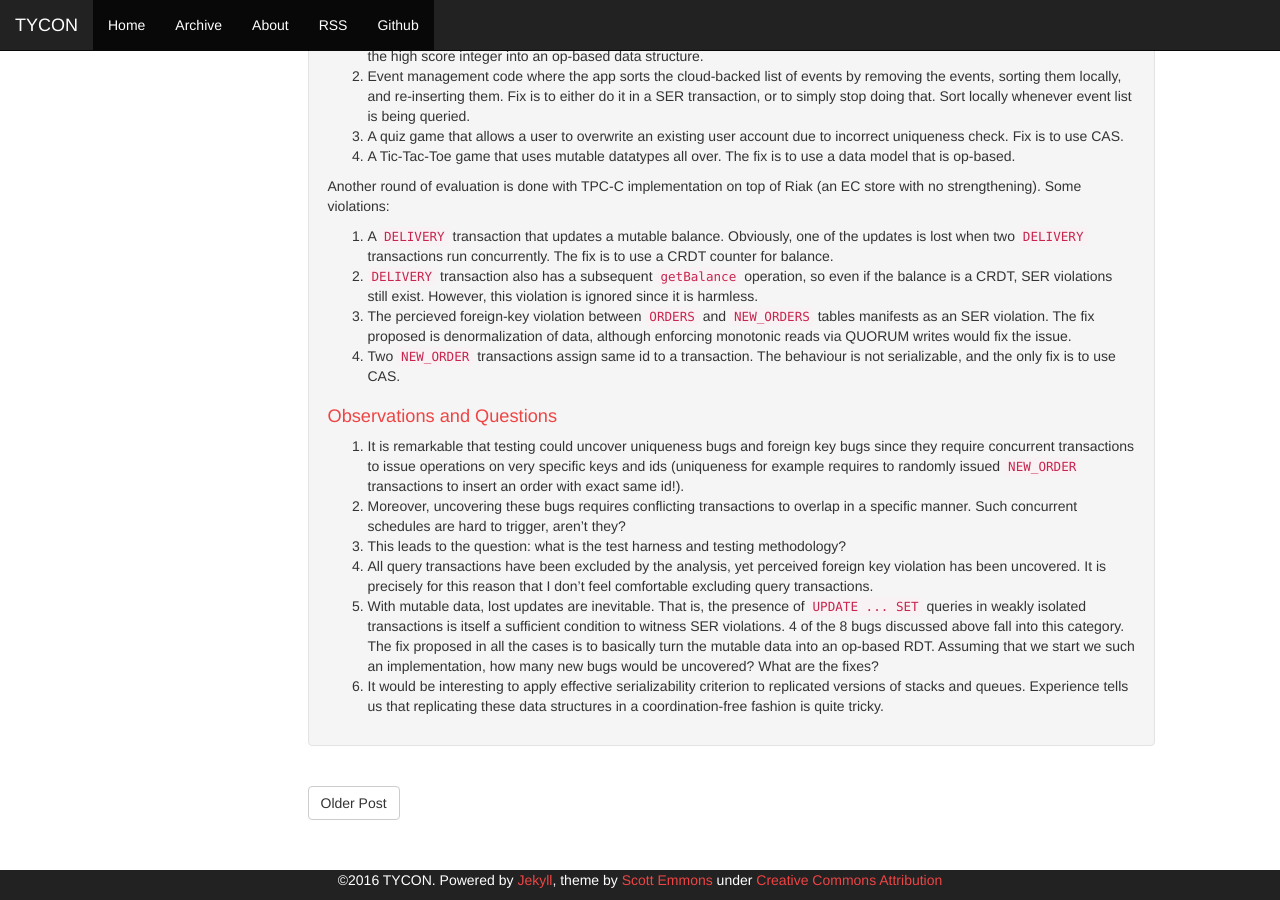
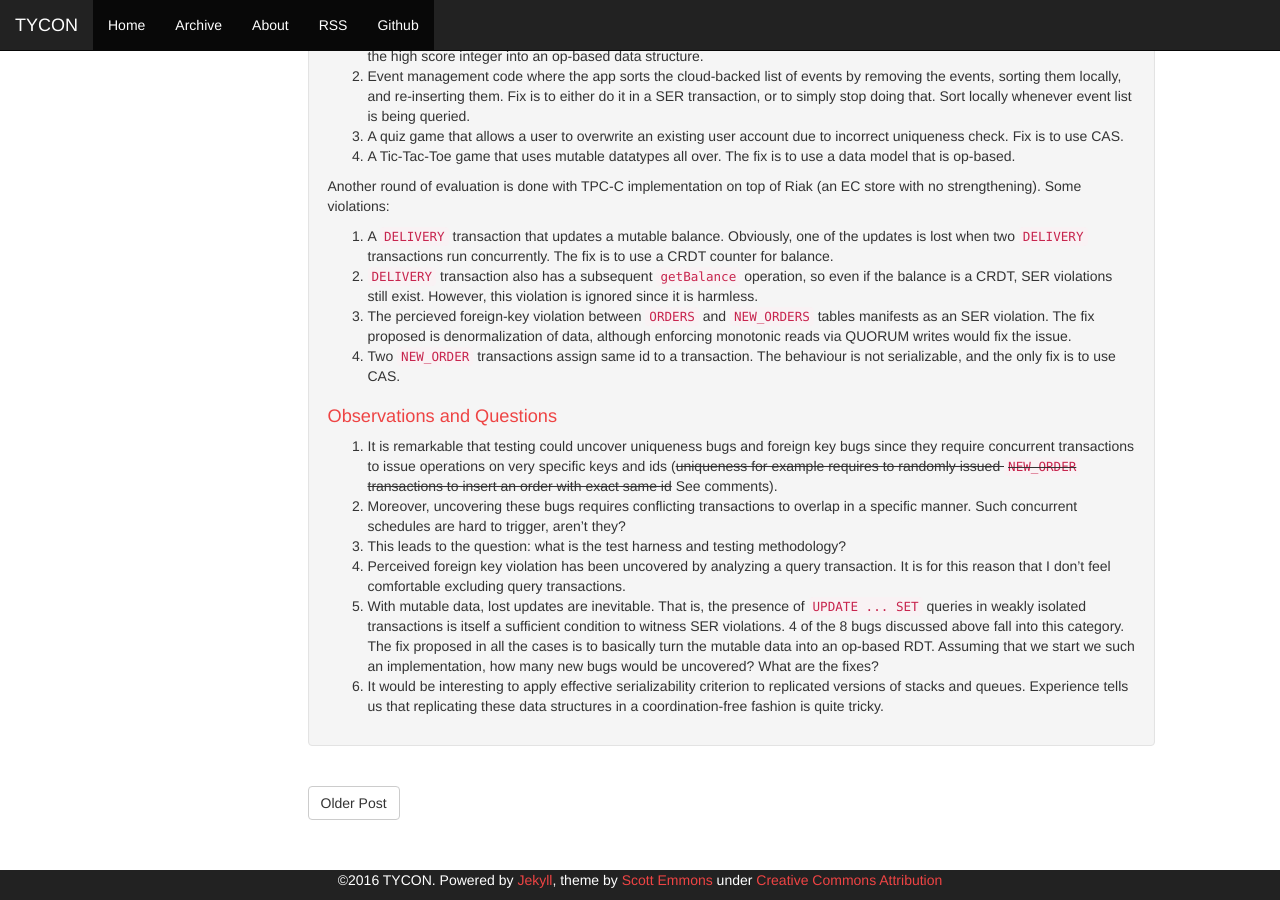
Before and after one commit to tycon/tycon.github.io, a Jekyll site: the page built from _posts/2016-11-06-effective-serializability-popl17.markdown, in a window 1280 px wide and 900 px high, scrolled down 2527 px. Built offline with Jekyll 4.4.1, drawn with Linux system fonts in a browser that asks for light colours; formulas are drawn with MathJax 3; comment, search, counter and statistics services are not loaded.

Commit message:
Corrections.

```diff
--- a/_posts/2016-11-06-effective-serializability-popl17.markdown
+++ b/_posts/2016-11-06-effective-serializability-popl17.markdown
@@ -232,18 +232,17 @@ Observations and Questions
 
 1. It is remarkable that testing could uncover uniqueness bugs and
    foreign key bugs since they require concurrent transactions
-   to issue operations on very specific keys and ids (uniqueness for
+   to issue operations on very specific keys and ids (<del>uniqueness for
    example requires to randomly issued `NEW_ORDER` transactions to
-   insert an order with exact same id!).
+   insert an order with exact same id</del> See comments).
 2. Moreover, uncovering these bugs requires conflicting transactions
    to overlap in a specific manner. Such concurrent schedules are hard
    to trigger, aren't they?
 3. This leads to the question: what is the test harness and testing
    methodology?
-4. All query transactions have been excluded by the analysis, yet
-   perceived foreign key violation has been uncovered. It is precisely
-   for this reason that I don't feel comfortable excluding query
-   transactions.
+4. Perceived foreign key violation has been uncovered by analyzing a
+   query transaction. It is for this reason that I don't feel
+   comfortable excluding query transactions.
 5. With mutable data, lost updates are inevitable. That is, the
    presence of `UPDATE ... SET` queries in weakly isolated
    transactions is itself a sufficient condition to witness SER
```
